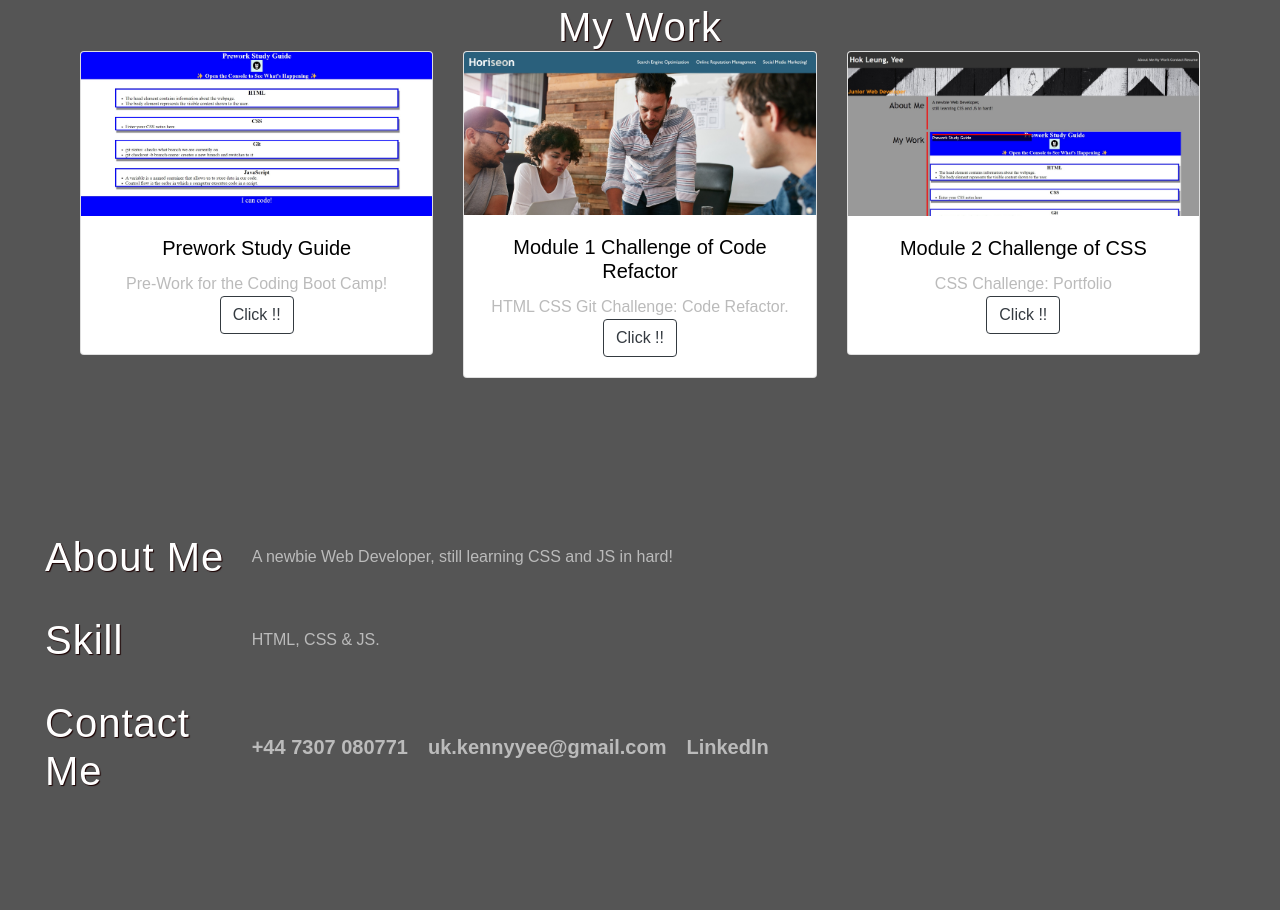
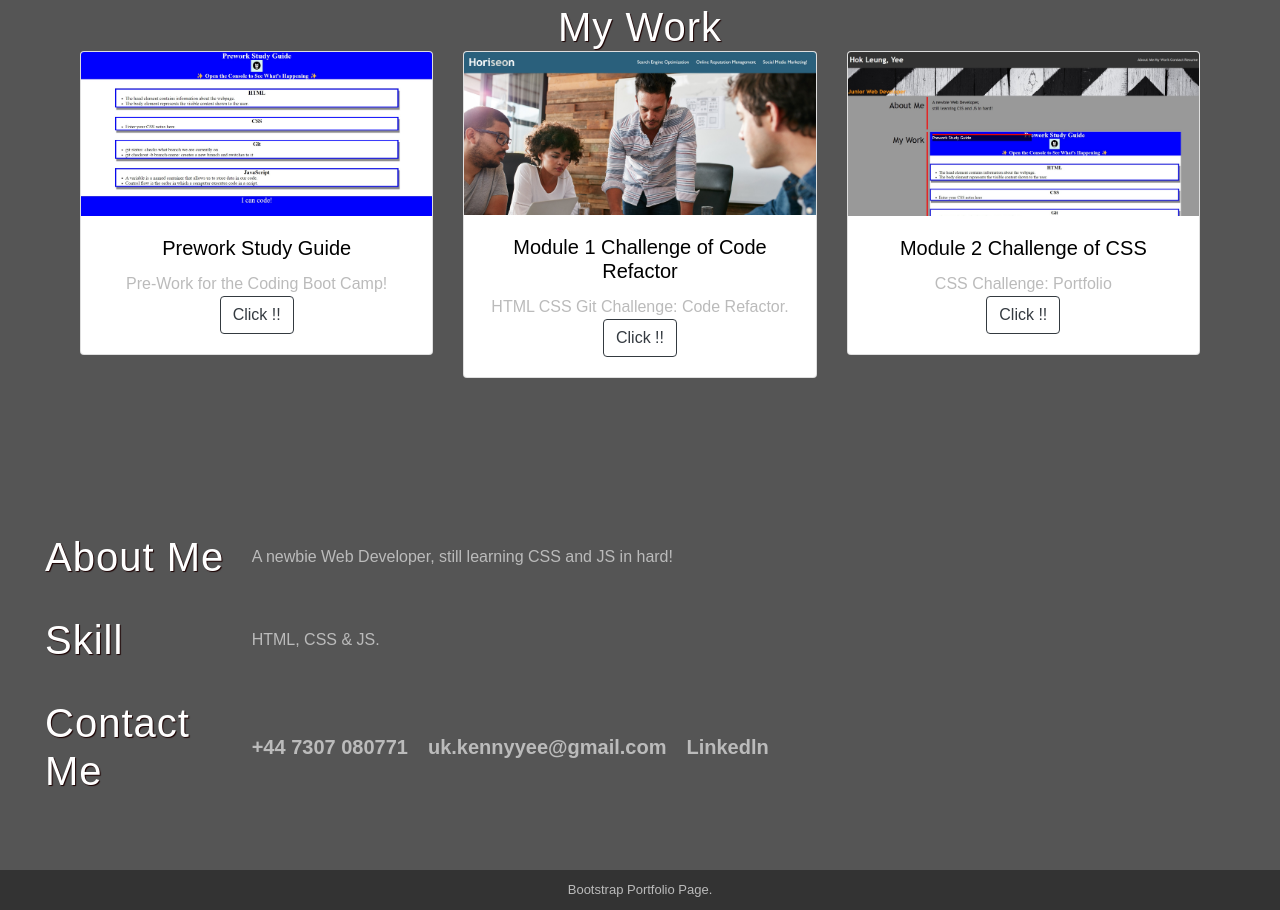
Before and after one commit to kenny852/bootstarp-portfolio, a plain HTML site: page index.html in a window 1280 px wide. Shown: the part 617-1527 px from the top of the page. Before the commit the page ends 1487 px from the top, so only its background shows below. Drawn offline with nearby package versions, Linux system fonts and the light colour scheme; a web font is replaced by a local one.

Commit message:
add footer

```diff
--- a/css/index.css
+++ b/css/index.css
@@ -221,3 +221,13 @@ a:hover {
   .email {
     padding: 20px;
   }
+  footer {
+    padding: 10px 0;
+    text-align: center;
+    color: rgba(255, 255, 255, 0.9);
+    background-color: var(--bghead);
+  }
+  footer p {
+    font-size: 13px;
+    margin: 0;
+  }
--- a/index.html
+++ b/index.html
@@ -175,7 +175,13 @@
         <!-- End row 3 -->
     </div>
     <!-- End content -->
-
+    <!-- Footer-->
+    <footer>
+        <div class="Footer">
+            <p>Bootstrap Portfolio Page.</p>
+        </div>
+    </footer>
+    <!-- End Footer-->
 
     </body>
 
```
